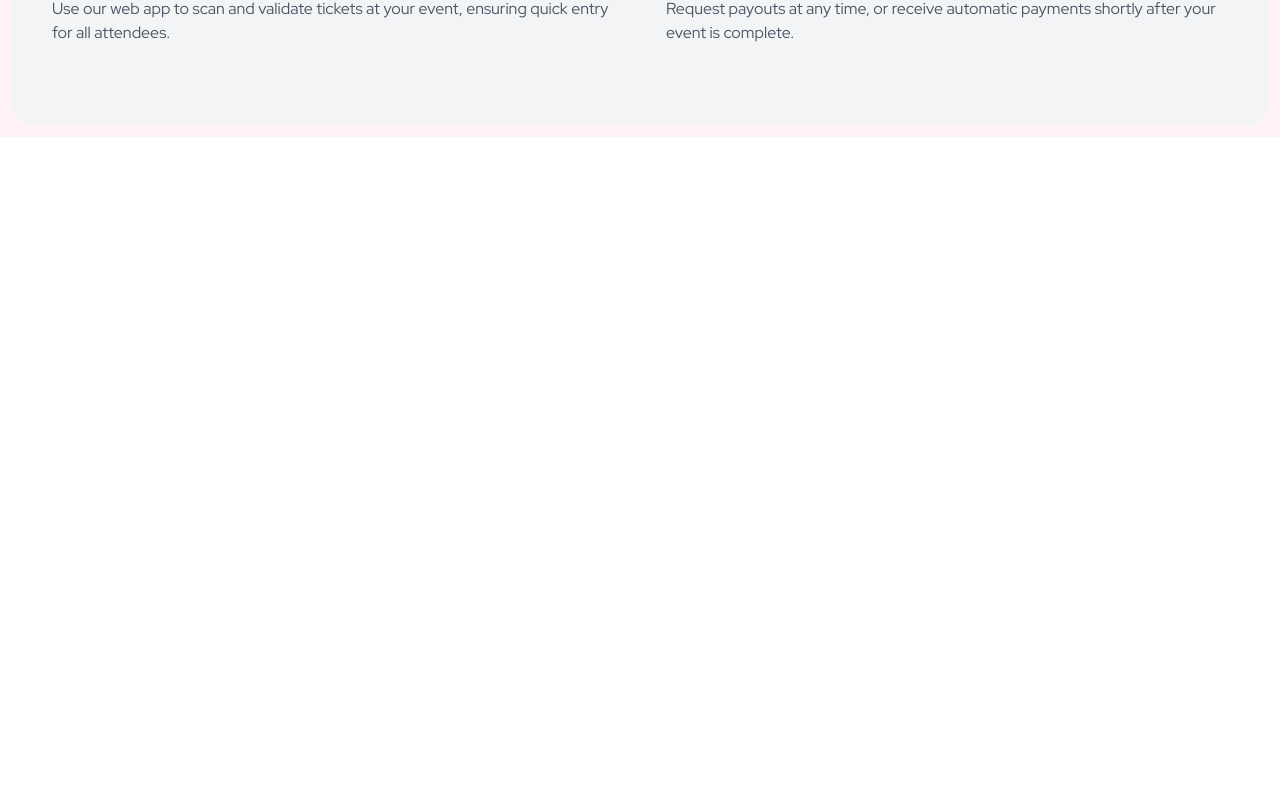
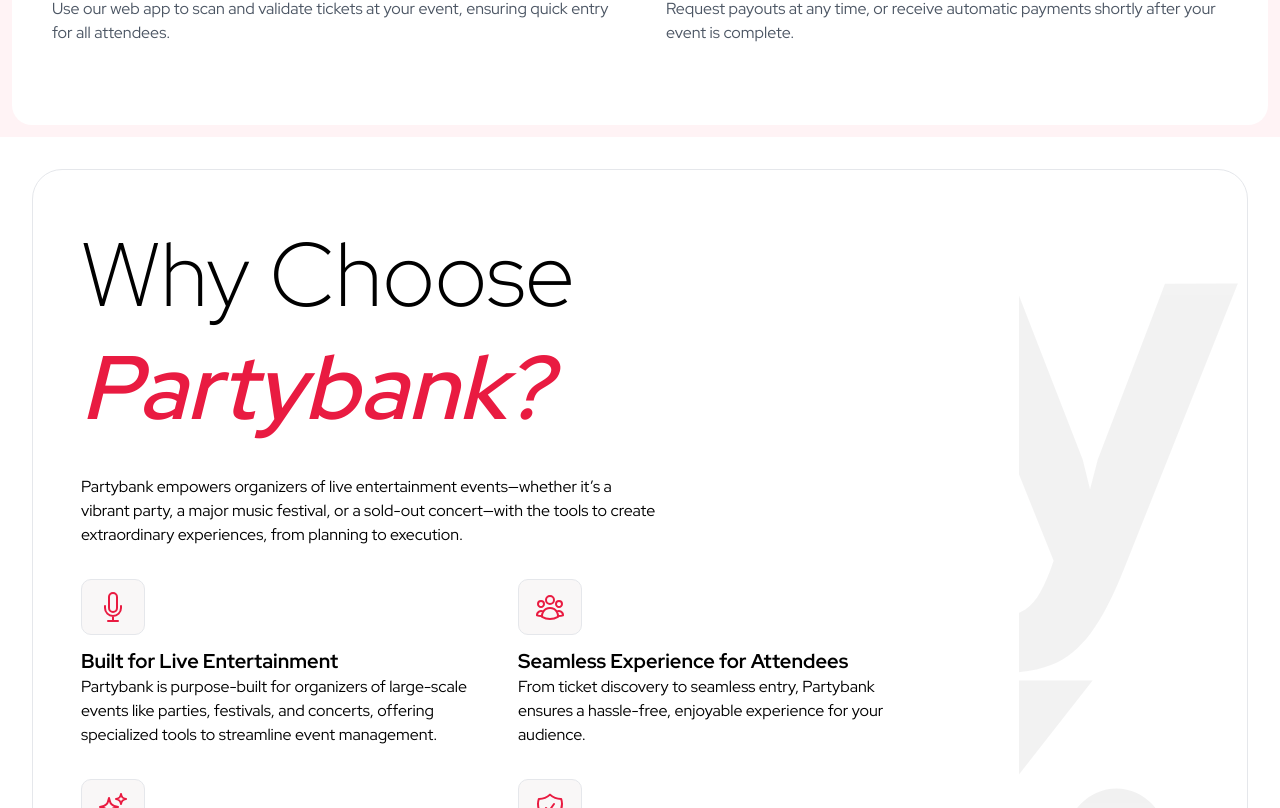
Before and after one commit to dejmartins/partybank-organizer, a Next.js app: page / in a window 1280 px wide. Shown: the part 1992-2800 px from the top of the page. Before the commit the page ends 2129 px from the top, so only its background shows below. Built offline with nearby package versions, Linux system fonts and the light colour scheme.

Commit message:
landing: why-choose-us

```diff
--- a/app/page.tsx
+++ b/app/page.tsx
@@ -1,10 +1,11 @@
 import Header from "./ui/landing/header";
 import HeroSection from "./ui/landing/hero-section";
 import WhatWeDo from "./ui/landing/what-we-do";
+import WhyChooseUs from "./ui/landing/why-choose-us";
 
 export default function Home() {
   return (
-    <main className="">
+    <main>
       <Header />
 
       <div className="px-3 pb-3 bg-[#FFF3F5]">
@@ -12,11 +13,10 @@ export default function Home() {
 
         <WhatWeDo />
       </div>
-      {/* <div className="mt-4 flex grow flex-col gap-4 md:flex-row">
-          <p className={`text-xl text-gray-800 md:text-3xl md:leading-normal`}>
-            <strong>Welcome to Partybank</strong>
-          </p>
-      </div> */}
+
+      <div className="p-4 md:p-8">
+        <WhyChooseUs />
+      </div>
     </main>
   );
 }
--- a/app/ui/landing/hero-section.tsx
+++ b/app/ui/landing/hero-section.tsx
@@ -13,7 +13,7 @@ export default function HeroSection() {
           </h1>
 
           <p className="text-lg md:text-xl mb-8 max-w-lg mx-auto">
-            Discover unforgettable events, organize your parties, and experience the best moments with Partybank.
+            Effortlessly plan, manage, and elevate your events with Partybank, the ultimate platform for organizers to create unforgettable experiences.
           </p>
 
           <div className="flex gap-4">
--- a/app/ui/landing/what-we-do.tsx
+++ b/app/ui/landing/what-we-do.tsx
@@ -1,6 +1,6 @@
 export default function WhatWeDo() {
     return (
-      <section className="py-16 bg-gray-100 mt-5 rounded-[20px]">
+      <section className="py-16 bg-[#FFFFFF] mt-5 rounded-[20px]">
         <div className="container mx-auto px-3 md:px-6">
             <div className="flex justify-center">
                 <p className="border inline-block border border-[#FBD1D9] rounded-[20px] bg-[#FBD1D933] mb-10 p-2 px-3">What we do?</p>
--- /dev/null
+++ b/app/ui/landing/why-choose-us.tsx
@@ -0,0 +1,63 @@
+import { MicrophoneIcon, ShieldCheckIcon, SparklesIcon, UserGroupIcon } from "@heroicons/react/24/outline";
+
+export default function WhyChooseUs() {
+    return (
+      <section className="flex flex-col justify-between md:flex-row relative gap-12 border rounded-[30px] h-full overflow-hidden">
+        <div className="flex flex-col items-start z-10 p-12">
+          <h2 className="text-[50px] md:text-[90px] font-[300] mb-8 leading-tight">Why Choose <br/><span className="font-[600] text-[var(--pb-c-red)] italic">Partybank?</span></h2>
+          <p className="mb-8 max-w-xl">
+            Partybank empowers organizers of live entertainment events—whether it’s a vibrant party, a major music festival, or a sold-out concert—with the tools to create extraordinary experiences, from planning to execution.
+          </p>
+
+          <div className="grid grid-cols-1 md:grid-cols-2 gap-8 w-full max-w-4xl">
+            <div className="flex flex-col">
+              <div className="flex h-14 w-16 flex justify-center items-center p-3 border rounded-[10px] bg-[#F9F7F7] mb-3"><MicrophoneIcon className="w-8 text-[var(--pb-c-red)]" /></div>
+              <div>
+                <h4 className="text-xl font-[700]">Built for Live Entertainment</h4>
+                <p>
+                  Partybank is purpose-built for organizers of large-scale events like parties, festivals, and concerts, offering specialized tools to streamline event management.
+                </p>
+              </div>
+            </div>
+
+            <div className="flex flex-col">
+            <div className="flex h-14 w-16 flex justify-center items-center p-3 border rounded-[10px] bg-[#F9F7F7] mb-3"><UserGroupIcon className="w-8 text-[var(--pb-c-red)]" /></div>
+              <div>
+                <h4 className="text-xl font-[700]">Seamless Experience for Attendees</h4>
+                <p>
+                  From ticket discovery to seamless entry, Partybank ensures a hassle-free, enjoyable experience for your audience.
+                </p>
+              </div>
+            </div>
+
+            <div className="flex flex-col">
+            <div className="flex h-14 w-16 flex justify-center items-center p-3 border rounded-[10px] bg-[#F9F7F7] mb-3"><SparklesIcon className="w-8 text-[var(--pb-c-red)]" /></div>
+              <div>
+                <h4 className="text-xl font-[700]">Real-Time Insights</h4>
+                <p>
+                  Track ticket sales, attendee data, and key metrics live, giving you full control over your event’s success.
+                </p>
+              </div>
+            </div>
+
+            <div className="flex flex-col">
+            <div className="flex h-14 w-16 flex justify-center items-center p-3 border rounded-[10px] bg-[#F9F7F7] mb-3"><ShieldCheckIcon className="w-8 text-[var(--pb-c-red)]" /></div>
+              <div>
+                <h4 className="text-xl font-[700]">Secure and Reliable</h4>
+                <p>
+                  With secure payment and ticketing systems, Partybank offers peace of mind for both organizers and attendees.
+                </p>
+              </div>
+            </div>
+          </div>
+        </div>
+
+        <div
+          className="hidden md:block md:w-1/5 bg-right bg-repeat opacity-5 h-56 md:min-h-[820px] bg-left bg-cover"
+          style={{
+            backgroundImage: `url('/logo.svg')`
+          }}
+        ></div>
+      </section>
+    );
+  }
```
